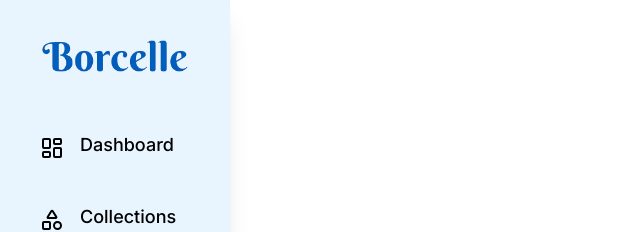
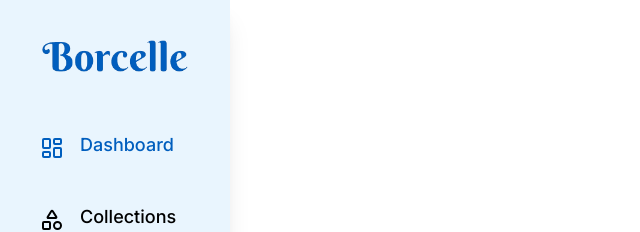
Before and after one commit to rezabox/Barcella-store, a Next.js app: page / in a window 1280 px wide. Shown: the top 232 px of the page, without its empty margins (0-640 px from the left). Built offline with nearby package versions, Linux system fonts and the light colour scheme.

Commit message:
add pathName to the Link

```diff
--- a/components/layout/LeftSideBar.tsx
+++ b/components/layout/LeftSideBar.tsx
@@ -1,17 +1,19 @@
+'use client';
 import React from 'react'
 import Image from 'next/image'
 import { navLinks } from '@/lib/constants';
 import Link from 'next/link';
 import { UserButton } from '@clerk/nextjs';
+import { usePathname } from 'next/navigation';
 
 function LeftSideBar() {
-
+  const pathName = usePathname();
   return (
     <div className='h-screen left-0 top-0 sticky p-10 flex flex-col gap-16 bg-blue-2 shadow-xl max-lg:hidden'>
       <Image src="/logo.png"  width={150} height={70} alt='logo'/>
       <div className='flex flex-col gap-12'>
          {navLinks.map((link)=>(
-             <Link href={link.url} key={link.label} className='flex gap-4 text-body-medium'>
+             <Link href={link.url} key={link.label} className={`flex gap-4 text-body-medium ${pathName === link.url ? 'text-blue-1' : ''}`}>
               <span>{link.icon}</span>
               {link.label}
           </Link>
@@ -24,5 +26,4 @@
     </div>
   )
 }
-
 export default LeftSideBar;
```
